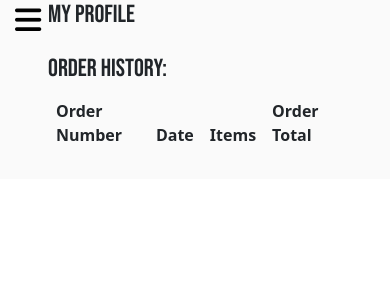
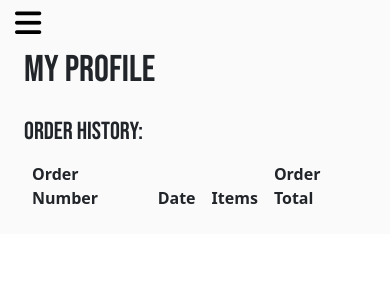
Before and after one commit to hollownotempty/Portfolio_5_Tonez, a Django app: page /profile/ in a window 390 px wide. Shown: the top 300 px of the page. Run offline with Django 3.2, Linux system fonts and the light colour scheme; the visitor is signed in with stand-in values (Sample User, id 1); data comes from the database, SQL or seed files in the repository; data that the repository does not hold is empty; parts of the project's set-up code (start-up, migrations or seed data) failed here and were passed over; some libraries are stand-ins or nearby versions.

Commit message:
Style updates

```diff
--- a/cart/templates/cart/cart.html
+++ b/cart/templates/cart/cart.html
@@ -3,8 +3,7 @@
 
 {% block extra_title %}| Shopping Cart{% endblock %}
 {% block content %}
-
-<div id="shopping-cart-container" class="mb-2 mx-5">
+<div id="content-container" class="container">
     <div class="row">
         <div class="col">
             <h2 class="mb-4">Shopping Cart</h2>
--- a/checkout/templates/checkout/checkout.html
+++ b/checkout/templates/checkout/checkout.html
@@ -8,7 +8,7 @@
 {% block extra_title %}| Shopping Cart{% endblock %}
 {% block content %}
 
-<div id="checkout-container" class="mb-2 mx-5">
+<div id="content-container" class="container">
     <div class="row">
         <div class="col">
             <h2 class="mb-4">Checkout</h2>
--- a/checkout/templates/checkout/success.html
+++ b/checkout/templates/checkout/success.html
@@ -4,7 +4,7 @@
 {% block extra_title %}| Home{% endblock %}
 {% block content %}
 
-<div id="success-page-container" class="text-center mx-3">
+<div id="content-container" class="container">
     <div class="success-inner">
         {% if from_profile %}
             <h1>
--- a/contact/templates/contact/contact.html
+++ b/contact/templates/contact/contact.html
@@ -1,10 +1,9 @@
 {% extends "base.html" %}
 {% load static %}
 
-{% block extra_title %}| Packs{% endblock %}
+{% block extra_title %}| Contact{% endblock %}
 {% block content %}
-
-<div class="mx-3 contact-margin">
+<div id="content-container" class="container">
     <h2>Get in contact:</h2>
     <form action="{% url 'contact' %}" class="form" method="POST">
         {% csrf_token %}
--- a/home/templates/home/index.html
+++ b/home/templates/home/index.html
@@ -3,7 +3,6 @@
 
 {% block extra_title %}| Home{% endblock %}
 {% block content %}
-
 <div id="myCarousel" class="carousel slide" data-bs-ride="carousel">
   <div class="carousel-inner">
     <div class="carousel-item item-1 active"><a href="#"></a></div>
@@ -11,7 +10,6 @@
     <div class="carousel-item item-3"><a href="#"></a></div>
   </div>
 </div>
-
 {% endblock %}
 
 {% block postload_js %}
--- a/profiles/templates/profiles/profile.html
+++ b/profiles/templates/profiles/profile.html
@@ -5,13 +5,12 @@
     <link rel="stylesheet" href="{% static 'profiles/css/profiles.css' %}">
 {% endblock %}
 
-{% block extra_title %}| Shopping Cart{% endblock %}
+{% block extra_title %}| {{ user.username }}{% endblock %}
 {% block content %}
-
-<div id="profile-container" class="mb-2 mx-5">
+<div id="content-container" class="container">
     <div class="row">
         <div class="col">
-            <h2 class="mb-4">My Profile</h2>
+            <h2 class="mb-4 display-3">My Profile</h2>
         </div>
     </div>
     <div class="row">
@@ -51,6 +50,4 @@
     </div>
 </div>
 
-
-
 {% endblock %}
--- a/static/css/base.css
+++ b/static/css/base.css
@@ -36,8 +36,7 @@ h4 {
     font-size: 30px;
 }
 
-.nav-link,
-a {
+.nav-link {
     font-family: 'Bebas Neue', sans-serif;
     color: white;
     text-decoration: none;
@@ -84,6 +83,16 @@ footer a {
     background-color: #fafafa;
     padding: 0;
 }
+
+#content-container {
+    margin-top: 110px;
+}
+
+@media screen and (max-width: 768px) {
+    #content-container {
+        margin-top: 48px;
+    }
+  }
 
 .card {
     /* background-color: #fff; */
@@ -188,8 +197,6 @@ footer a {
     top: 0;
     width: 80%;
 }
-#
-
 
 /* ------------------------- Pack Display */
 
@@ -197,9 +204,6 @@ footer a {
     border: solid 1px black;
 }
 
-.packs-all {
-    margin-top: 110px;
-}
 
 .pack-details-card a {
     font-family: 'Roboto', sans-serif;
@@ -294,3 +298,13 @@ footer a {
     cursor: pointer;
     font-family: 'Roboto', sans-serif;
 }
+
+/* ------------------------- Profile Page */
+
+#profile-container {
+    margin-top: 110px;
+}
+
+.order-history table a {
+    color: black;
+}
--- a/store/templates/store/pack_detail.html
+++ b/store/templates/store/pack_detail.html
@@ -3,7 +3,7 @@
 
 {% block extra_title %}| {{ pack.name }}{% endblock %}
 {% block content %}
-
+<div id="content-container" class="container">
     <div class="container-fluid">
         <div class="row pack-detail-margin">
             <div class="col-12 col-md-6 col-lg-4 offset-lg-2">
@@ -37,5 +37,6 @@
     <div id="demo-player" class="container my-3">
         {{ pack.demo_link | safe }}
     </div>
+</div>
 
 {% endblock %}
--- a/templates/base.html
+++ b/templates/base.html
@@ -199,8 +199,10 @@
           </a>
         </div>
 
+        <div>
         {% block content %}
         {% endblock %}
+        </div>
       </div>
 
     </div>
```
Also changed, not shown: store/templates/store/packs.html (+8 -2 lines).
